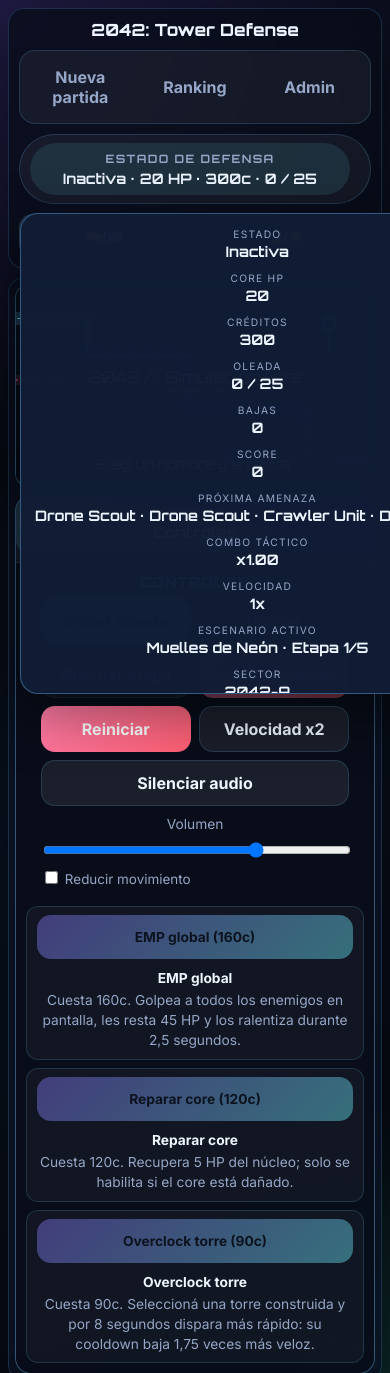
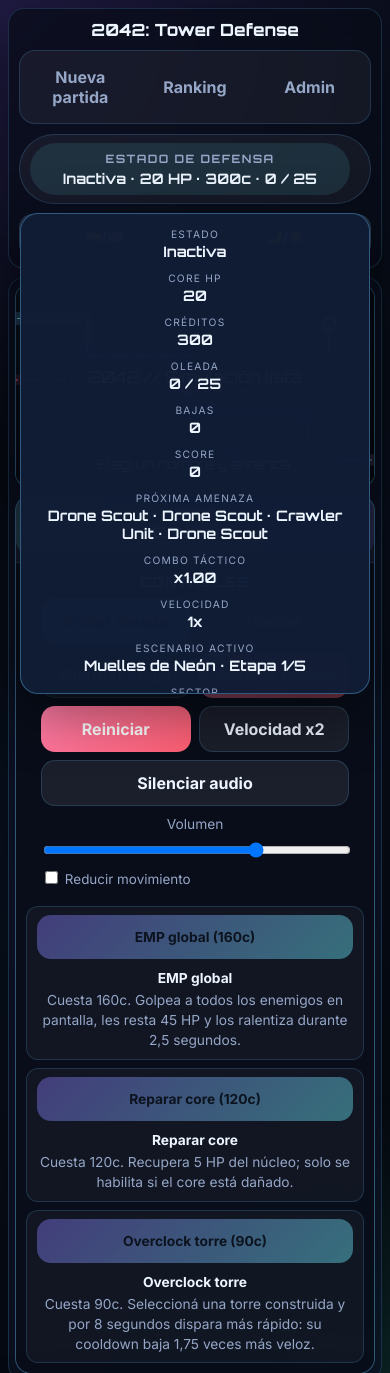
Before and after one commit to lu-developer476/2042, a Django app: page / in a window 390 px wide, after a click that opens the changed part; the page is wider, and only the part inside the window is pictured. Shown: the top 1373 px of that part. Run offline with Django 5.2, Linux system fonts and the light colour scheme; data that the repository does not hold is empty.

Commit message:
Fix mobile defense status overflow (#51)

```diff
--- a/game/static/game/css/styles.css
+++ b/game/static/game/css/styles.css
@@ -90,9 +90,11 @@ button, input { font: inherit; }
 .navbar-status-trigger::-webkit-details-marker { display: none; }
 .navbar-links a:hover, .navbar-dialog-trigger:hover, .navbar-status-trigger:hover, .navbar-status-menu[open] .navbar-status-trigger, .side-nav a:hover { color: var(--text); background: rgba(109, 242, 255, 0.1); }
 .navbar-status-menu { position: relative; z-index: 110; justify-content: center; padding: 8px; border: 1px solid var(--line); border-radius: 999px; background: rgba(255,255,255,0.05); }
-.navbar-status-panel { position: absolute; top: calc(100% + 10px); right: 0; z-index: 1000; display: grid; grid-template-columns: repeat(2, minmax(0, 1fr)); gap: 12px; min-width: min(92vw, 430px); max-height: min(70svh, 520px); overflow: auto; overscroll-behavior: contain; padding: 14px; border: 1px solid var(--line-strong); border-radius: 18px; background: var(--surface-strong); box-shadow: var(--shadow); }
-.navbar-status-panel > span { display: grid; gap: 2px; }
-.navbar-status-trigger strong, .navbar-status-panel strong { font-family: 'Orbitron', sans-serif; font-size: 0.9rem; white-space: nowrap; }
+.navbar-status-panel { position: absolute; top: calc(100% + 10px); right: 0; z-index: 1000; display: grid; grid-template-columns: repeat(2, minmax(0, 1fr)); gap: 12px; width: min(92vw, 430px); max-width: calc(100vw - 28px); max-height: min(70svh, 520px); overflow: auto; overscroll-behavior: contain; padding: 14px; border: 1px solid var(--line-strong); border-radius: 18px; background: var(--surface-strong); box-shadow: var(--shadow); }
+.navbar-status-panel > span { display: grid; gap: 2px; min-width: 0; }
+.navbar-status-trigger strong, .navbar-status-panel strong { font-family: 'Orbitron', sans-serif; font-size: 0.9rem; }
+.navbar-status-trigger strong { white-space: nowrap; }
+.navbar-status-panel strong { min-width: 0; overflow-wrap: anywhere; word-break: break-word; }
 .navbar-status-trigger > span { color: var(--muted); font-family: 'Orbitron', sans-serif; font-size: 0.72rem; letter-spacing: 0.12em; text-transform: uppercase; }
 .navbar-status-panel .side-label { margin: 0; font-size: 0.64rem; }
 .preference-actions { justify-content: flex-end; }
@@ -371,7 +373,7 @@ td { color: var(--muted); }
   .navbar-links { width: 100%; display: grid; grid-template-columns: repeat(3, minmax(0, 1fr)); border-radius: 16px; }
   .navbar-links a, .navbar-dialog-trigger, .navbar-status-trigger { text-align: center; padding-inline: 8px; }
   .navbar-status-menu { width: 100%; }
-  .navbar-status-panel { grid-template-columns: 1fr; min-width: 100%; max-height: 52svh; }
+  .navbar-status-panel { left: 0; right: 0; grid-template-columns: 1fr; width: 100%; max-width: 100%; max-height: 52svh; }
   .preference-actions { width: 100%; display: grid; grid-template-columns: repeat(2, minmax(0, 1fr)); }
   .setup-panel, .card, .game-panel { border-radius: 18px; }
   .hud-grid, .intel-strip { grid-template-columns: repeat(2, minmax(0, 1fr)); gap: 8px; }
```
